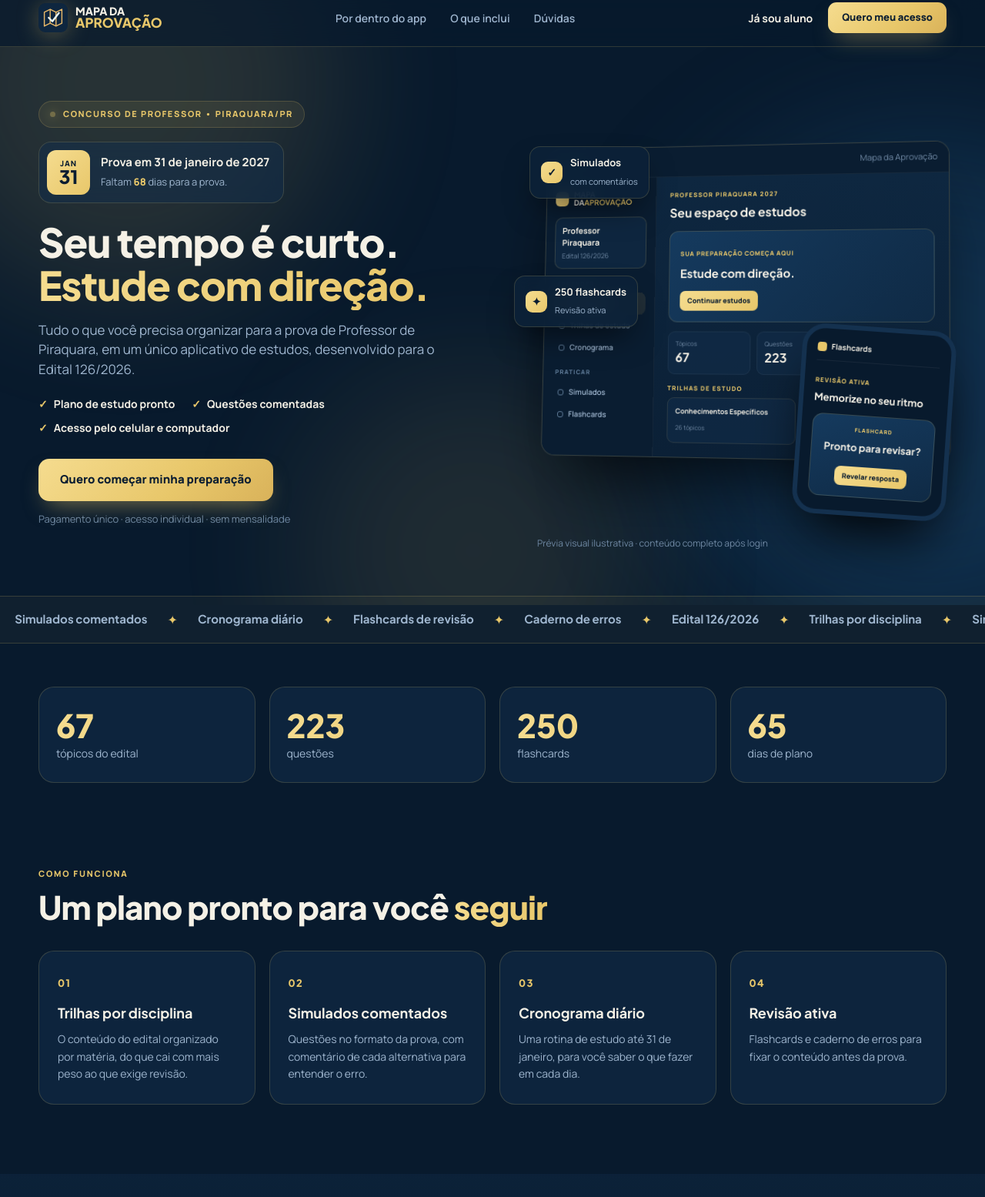
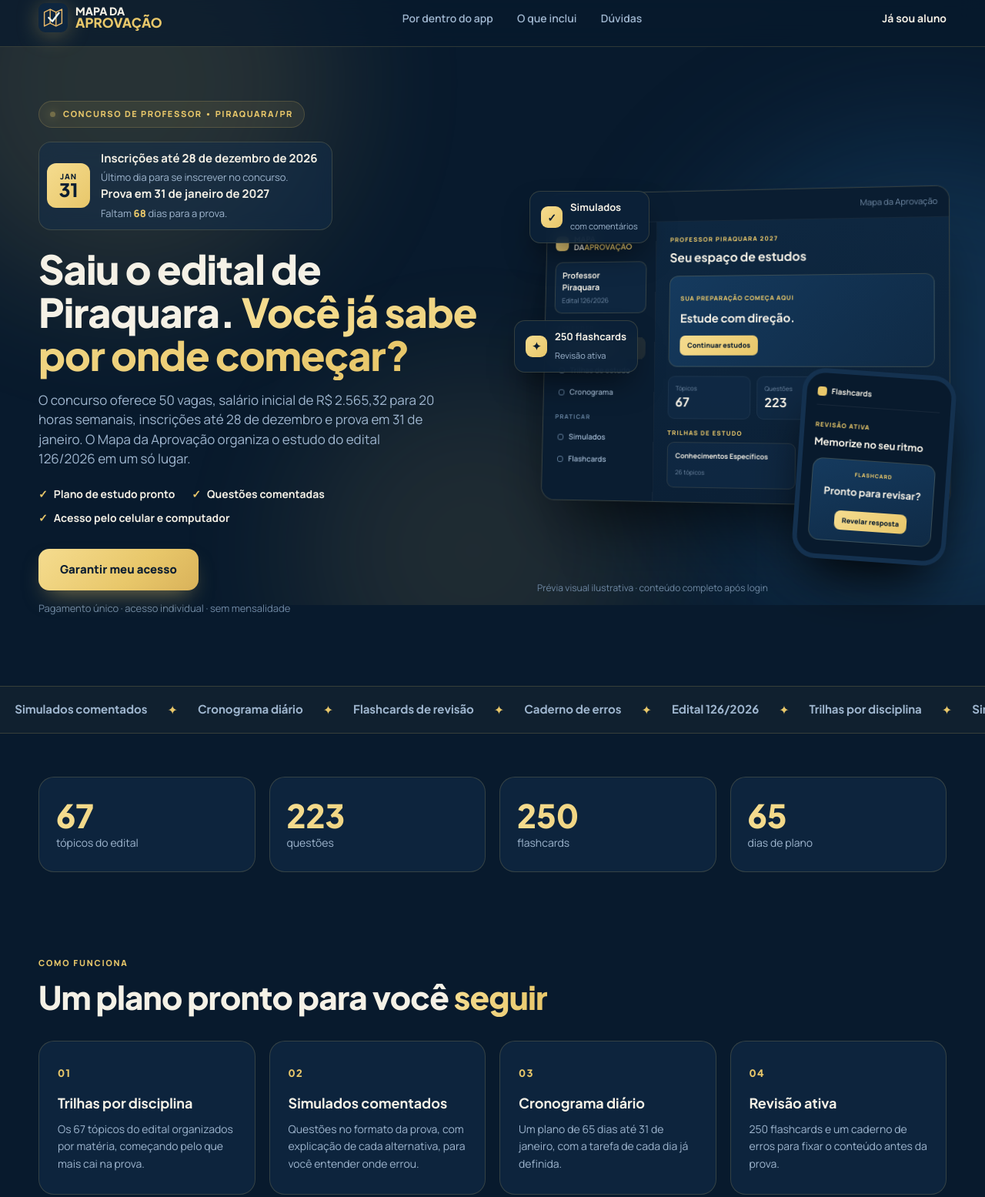
Before and after one commit to pegarsalathales1-hub/mapa-da-aprovacao, a plain HTML site: page lp.html in a window 1280 px wide. Shown: the part 14-1569 px from the top of the page at 77% size. Drawn offline with Linux system fonts and the light colour scheme.

Commit message:
Add files via upload

```diff
--- a/lp.html
+++ b/lp.html
@@ -31,7 +31,6 @@
     </nav>
     <div class="acoes">
       <a class="aluno" href="/login.html">Já sou aluno</a>
-      <a class="btn sm" href="#oferta">Quero meu acesso</a>
     </div>
   </div>
 </header>
@@ -47,14 +46,15 @@
       <div class="countdown reveal">
   <div class="cal"><small>JAN</small><b>31</b></div>
   <div>
+    <strong>Inscrições até 28 de dezembro de 2026</strong>
+    <span>Último dia para se inscrever no concurso.</span>
     <strong>Prova em 31 de janeiro de 2027</strong>
     <span>Faltam <b class="num" id="dias">--</b> dias para a prova.</span>
   </div>
 </div>
 
-      <h1 class="titulo reveal">Seu tempo é curto.<br><em>Estude com direção.</em></h1>
-
-      <p class="lead reveal">Tudo o que você precisa organizar para a prova de Professor de Piraquara, em um único aplicativo de estudos, desenvolvido para o Edital 126/2026.</p>
+      <h1 class="titulo reveal">Saiu o edital de Piraquara. <em>Você já sabe por onde começar?</em></h1>
+      <p class="lead reveal">O concurso oferece 50 vagas, salário inicial de R$ 2.565,32 para 20 horas semanais, inscrições até 28 de dezembro e prova em 31 de janeiro. O Mapa da Aprovação organiza o estudo do edital 126/2026 em um só lugar.</p>
 
       <ul class="checks reveal">
         <li>Plano de estudo pronto</li>
@@ -63,7 +63,7 @@
       </ul>
 
       <div class="hero-cta reveal">
-        <a class="btn" href="#oferta">Quero começar minha preparação</a>
+        <a class="btn" href="#oferta">Garantir meu acesso</a>
         <p class="micro">Pagamento único · acesso individual · sem mensalidade</p>
       </div>
     </div>
@@ -139,10 +139,10 @@
     <p class="kicker reveal">COMO FUNCIONA</p>
     <h2 class="h2 reveal">Um plano pronto para você <em>seguir</em></h2>
     <div class="cards">
-      <article class="card-f reveal"><span class="num-f">01</span><h3>Trilhas por disciplina</h3><p>O conteúdo do edital organizado por matéria, do que cai com mais peso ao que exige revisão.</p></article>
-      <article class="card-f reveal"><span class="num-f">02</span><h3>Simulados comentados</h3><p>Questões no formato da prova, com comentário de cada alternativa para entender o erro.</p></article>
-      <article class="card-f reveal"><span class="num-f">03</span><h3>Cronograma diário</h3><p>Uma rotina de estudo até 31 de janeiro, para você saber o que fazer em cada dia.</p></article>
-      <article class="card-f reveal"><span class="num-f">04</span><h3>Revisão ativa</h3><p>Flashcards e caderno de erros para fixar o conteúdo antes da prova.</p></article>
+      <article class="card-f reveal"><span class="num-f">01</span><h3>Trilhas por disciplina</h3><p><p>Os 67 tópicos do edital organizados por matéria, começando pelo que mais cai na prova.</p></article>
+      <article class="card-f reveal"><span class="num-f">02</span><h3>Simulados comentados</h3><p>Questões no formato da prova, com explicação de cada alternativa, para você entender onde errou.</p></article>
+      <article class="card-f reveal"><span class="num-f">03</span><h3>Cronograma diário</h3><p>Um plano de 65 dias até 31 de janeiro, com a tarefa de cada dia já definida.</p></article>
+      <article class="card-f reveal"><span class="num-f">04</span><h3>Revisão ativa</h3><p>250 flashcards e um caderno de erros para fixar o conteúdo antes da prova.</p></article>
     </div>
   </div>
 </section>
@@ -166,7 +166,6 @@
       <p class="kicker">SEU PROGRESSO</p>
       <div class="barra"><span></span></div>
       <p class="painel-txt">Quem começa hoje organiza trilhas, faz simulados e revisa os pontos fracos antes da prova.</p>
-      <a class="btn ghost" href="#oferta">Ver oferta</a>
     </div>
   </div>
 </section>
@@ -182,13 +181,14 @@
         <ul class="lista compacta">
           <li>Trilhas, cronograma e simulados</li>
           <li>Flashcards e caderno de erros</li>
-          <li>Acesso vitalício ao conteúdo do edital 126/2026</li>
+          <li>Acesso por 12 meses a partir da compra</li>
         </ul>
       </div>
       <div class="oferta-preco">
         <small>POR APENAS</small>
         <b>R$ 27,90</b>
         <span>pagamento único</span>
+        <span>Acesso por 12 meses</span>
         <!-- Troque o href abaixo pelo link de checkout da Cakto -->
         <a class="btn" href="https://pay.cakto.com.br/SEU-LINK">Garantir meu acesso</a>
         <p class="micro">Após a compra, você recebe seu código de acesso.</p>
@@ -205,10 +205,11 @@
   <div class="wrap faq-wrap">
     <p class="kicker reveal">DÚVIDAS</p>
     <h2 class="h2 reveal">Perguntas <em>frequentes</em></h2>
-    <details class="faq reveal"><summary>Como recebo meu acesso?</summary><p>Após a compra, você recebe um código de acesso. Em "Primeiro acesso", na área de estudos, você cria seu usuário e senha com esse código.</p></details>
+    <details class="faq reveal"><summary>Como recebo meu acesso?</summary><p>Após a compra, você recebe um código de acesso por e-mail. Em "Primeiro acesso", na área de estudos, crie seu usuário e senha com esse código.</p></details>
     <details class="faq reveal"><summary>Já tenho conta, o que faço?</summary><p>Use o botão "Já sou aluno" no topo da página e entre com seu usuário e senha.</p></details>
-    <details class="faq reveal"><summary>O acesso é vitalício?</summary><p>O acesso é individual e acompanha o conteúdo do edital 126/2026. Não há mensalidade.</p></details>
+    <details class="faq reveal"><summary>Por quanto tempo tenho acesso?</summary><p>Você tem acesso por 12 meses a partir da data da compra. Não há mensalidade.</p></details>
     <details class="faq reveal"><summary>Posso acessar pelo celular?</summary><p>Sim. A plataforma funciona no celular e no computador.</p></details>
+    <details class="faq reveal"><summary>Posso pedir reembolso?</summary><p>Sim. Se o material não fizer sentido para o seu estudo, você pode pedir o reembolso em até 7 dias após a compra, conforme o Código de Defesa do Consumidor.</p></details>
   </div>
 </section>
 
@@ -216,7 +217,7 @@
 <section class="final">
   <div class="wrap reveal">
     <h2 class="h2">A prova é em janeiro. <em>O plano começa hoje.</em></h2>
-    <a class="btn" href="#oferta">Quero meu acesso</a>
+    <a class="btn" href="#oferta">Garantir meu acesso</a>
   </div>
 </section>
 
```
Lines whose indentation alone changed are shown as unchanged.
